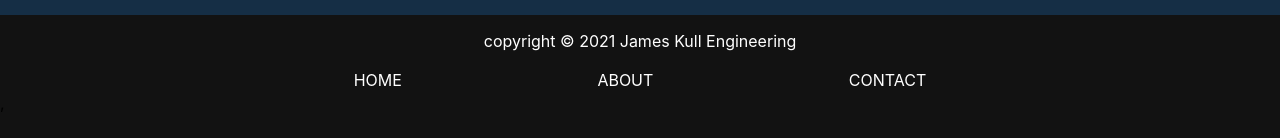
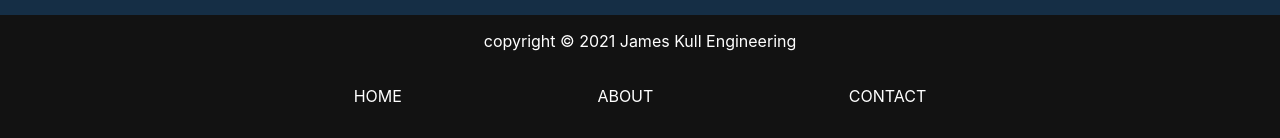
Before and after one commit to caleb88confer/kull-engineering-frontend, a React (Create React App) app: page / in a window 1280 px wide. Shown: the part 1355-1493 px from the top of the page. Before the commit the page ends 1468 px from the top, so only its background shows below. Built offline with nearby package versions, Linux system fonts and the light colour scheme; a web font is replaced by a local one.

Commit message:
fixes footer links for deployment

```diff
--- a/src/components/Footer.js
+++ b/src/components/Footer.js
@@ -1,4 +1,4 @@
-
+import { Link } from "react-router-dom";
 
 function Footer (props) {
 
@@ -7,9 +7,21 @@ function Footer (props) {
             <p className="footer-text">copyright © 2021 James Kull Engineering</p>
 
 <div className="footer-links">
-    <a className="footer-link" href="/">HOME</a>
-    <a className="footer-link" href="/about">ABOUT</a>
-    <a className="footer-link" href="/contact">CONTACT</a>
+        <Link
+        className="footer-link"
+        to='/'>
+            <p>HOME</p>
+        </Link>
+        <Link
+        className="footer-link"
+        to='/about'>
+            <p>ABOUT</p>
+        </Link>
+        <Link
+        className="footer-link"
+        to='/contact'>
+            <p>CONTACT</p>
+        </Link>
 
 </div>
 
```
